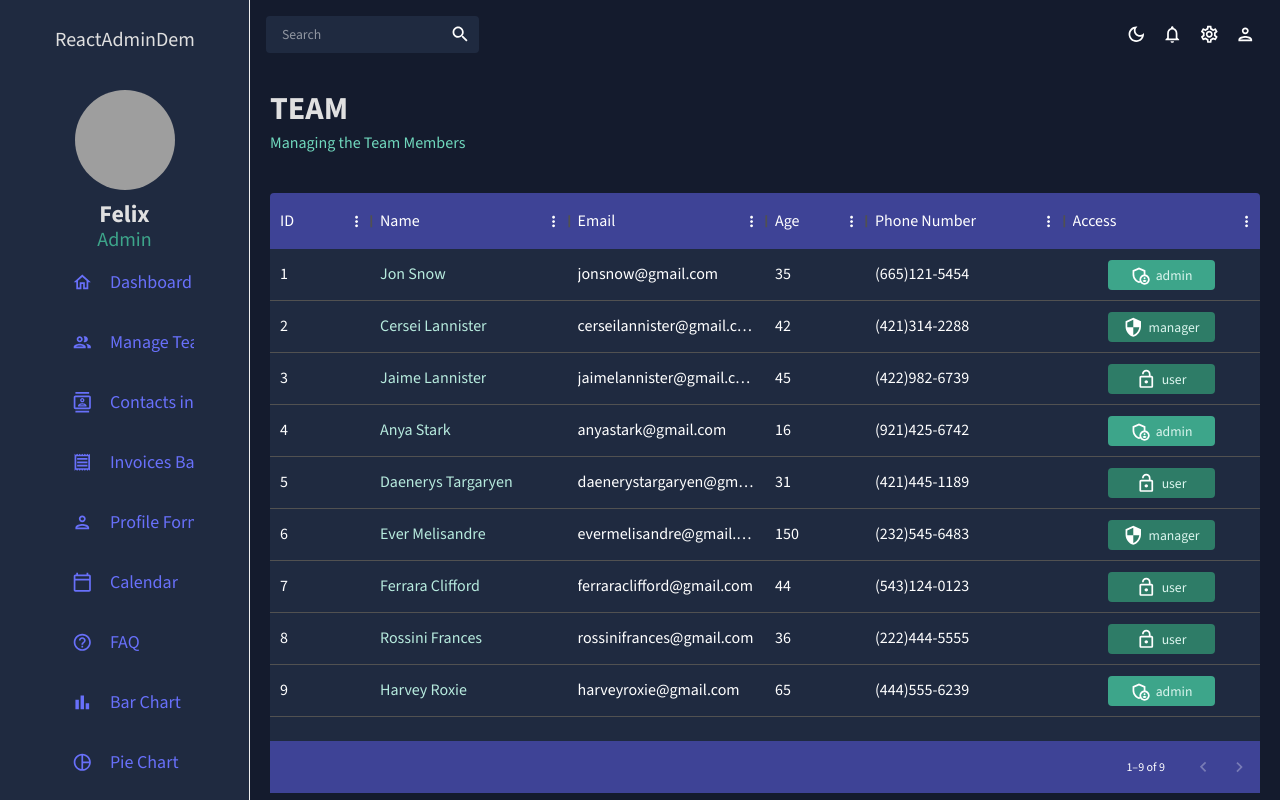
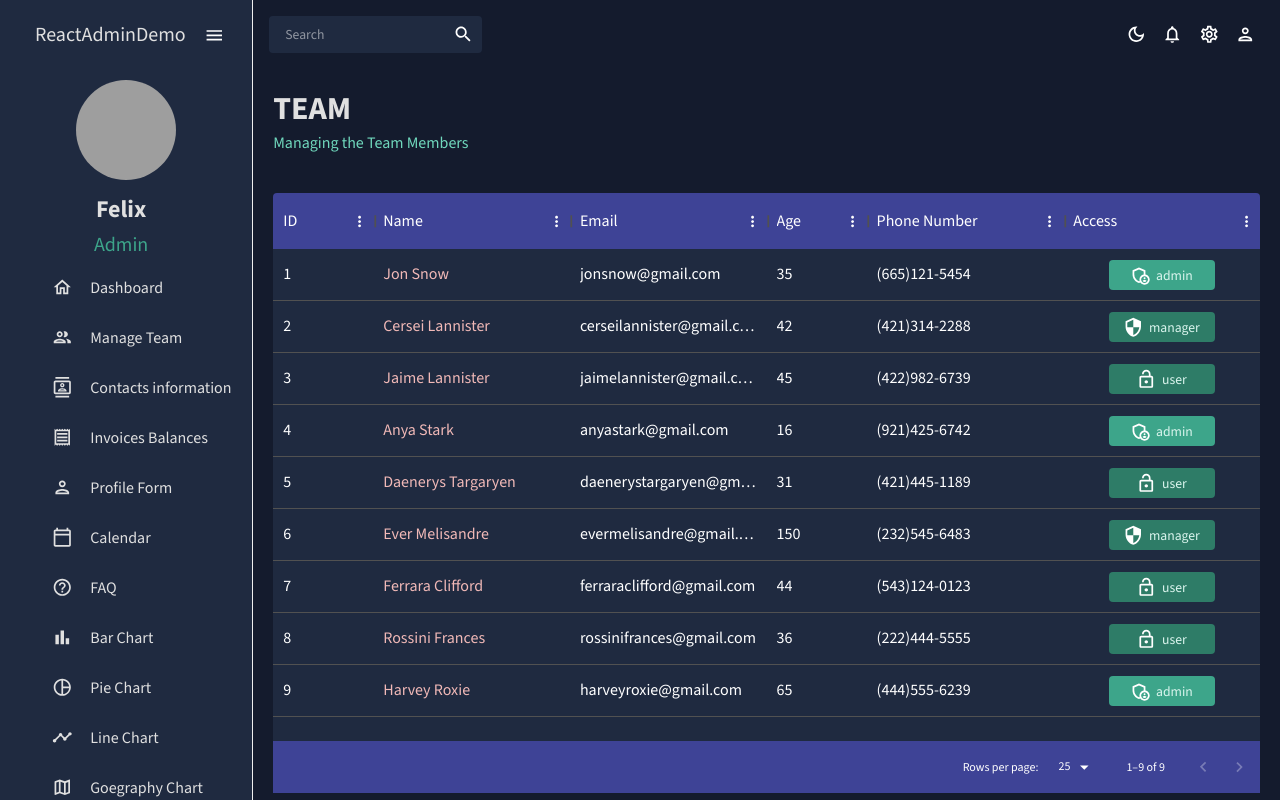
Before and after one commit to guardiangel/reactadmindemo, a React (Create React App) app: page /team in a window 1280 px wide. Built offline with nearby package versions, Linux system fonts and the light colour scheme; grey boxes are pictures that could not be loaded.

Commit message:
Adjust SideBar position and Team style

```diff
--- a/src/scenarios/global/SidebarMenu.tsx
+++ b/src/scenarios/global/SidebarMenu.tsx
@@ -31,7 +31,7 @@ const Item = ({ title, to, icon, selected, setSelected }: ItemType) => {
   return (
     <MenuItem
       active={selected === title}
-      style={{ color: colors.blueAccent[500] }}
+      style={{ color: colors.grey[100] }}
       onClick={() => setSelected(title)}
       icon={icon}
       //look like we can't put <Link to={to} /> between <MenuItem></MenuItem>,
@@ -41,7 +41,7 @@ const Item = ({ title, to, icon, selected, setSelected }: ItemType) => {
       //guiquansun 20230825
       component={<Link to={to} />}
     >
-      <Typography sx={{ fontSize: 18 }}>{title}</Typography>
+      <Typography sx={{ fontSize: 16 }}>{title}</Typography>
     </MenuItem>
   );
 };
@@ -56,18 +56,21 @@ const SidebarMenu = () => {
 
   return (
     <Box
+      // the below css style comes from browser console
+      //ctrl+shift+i: open browser console
+      //click the italic arrow in the left top corner
+      //click whatever element in the page to get the class
       sx={{
         "& .ps-sidebar-container": {
           background: `${colors.primary[400]} !important`,
         },
-
-        "& .ps-menuitem-root": {
-          padding: "5px 35px 5px 20px !important",
+        "& .MuiTypography-root": {
+          padding: "5px 10px 5px 0px !important",
         },
-        "& .ps-menuitem-root:hover": {
+        "& .MuiTypography-root:hover": {
           color: "#868dfb !important",
         },
-        "& .ps-menuitem-root.active": {
+        "& .MuiTypography-root.active": {
           color: "#6870fa !important",
         },
       }}
@@ -77,6 +80,7 @@ const SidebarMenu = () => {
         transitionDuration={1000}
         rootStyles={{
           height: "100%",
+          width: "100%",
         }}
       >
         <Menu>
--- a/src/scenarios/team/Team.tsx
+++ b/src/scenarios/team/Team.tsx
@@ -96,8 +96,9 @@ const Team = () => {
           },
           //defined in the above columns
           "& .name-column-cell": {
-            color: colors.greenAccent[200],
+            color: colors.redAccent[200],
           },
+
           "& .MuiDataGrid-columnHeaders": {
             backgroundColor: colors.blueAccent[700],
             borderBottom: "none",
@@ -119,7 +120,7 @@ const Team = () => {
           columns={columns}
           initialState={{
             pagination: {
-              paginationModel: { pageSize: 10, page: 0 },
+              paginationModel: { pageSize: 25, page: 0 },
             },
           }}
         />
```
